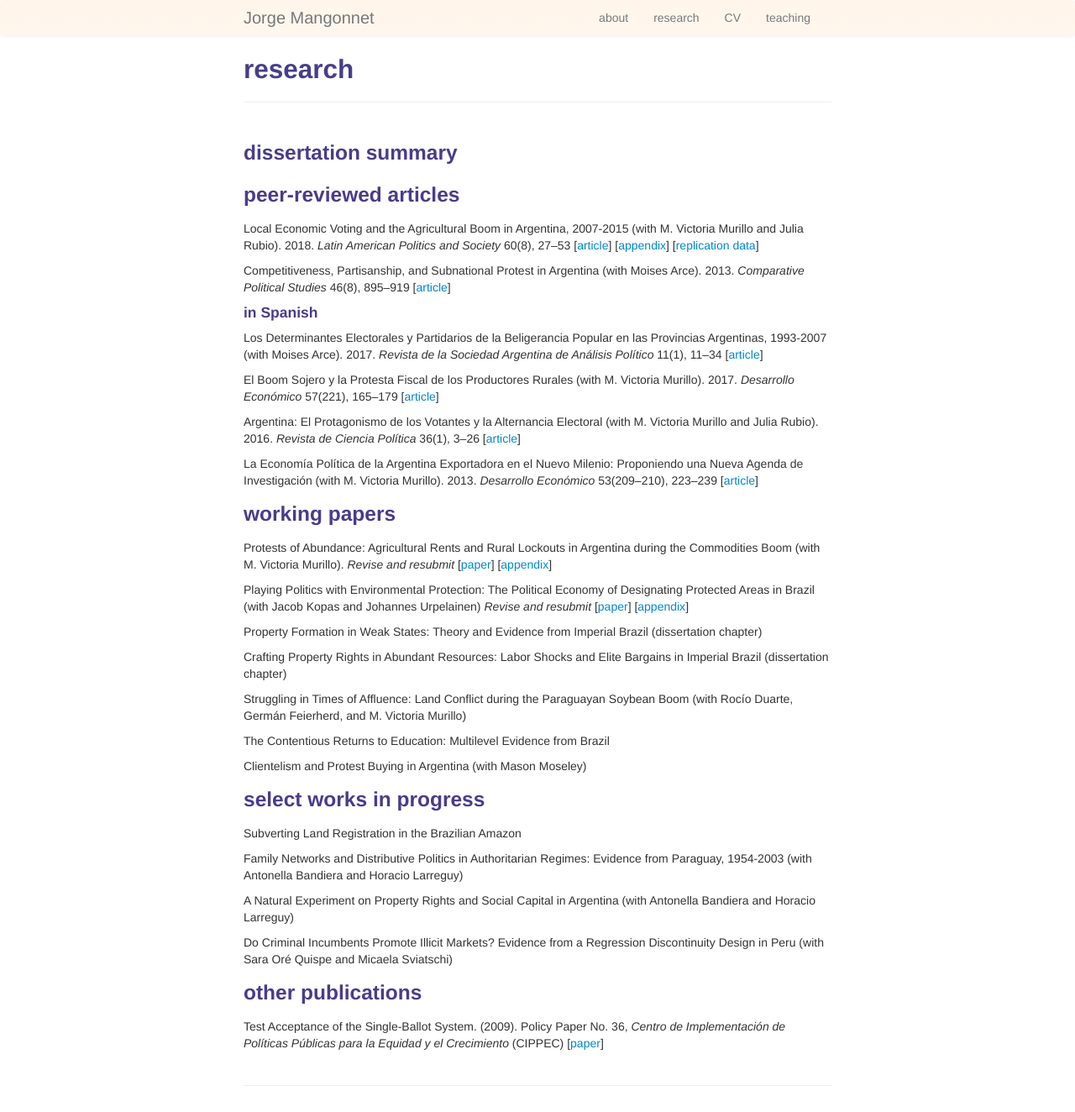
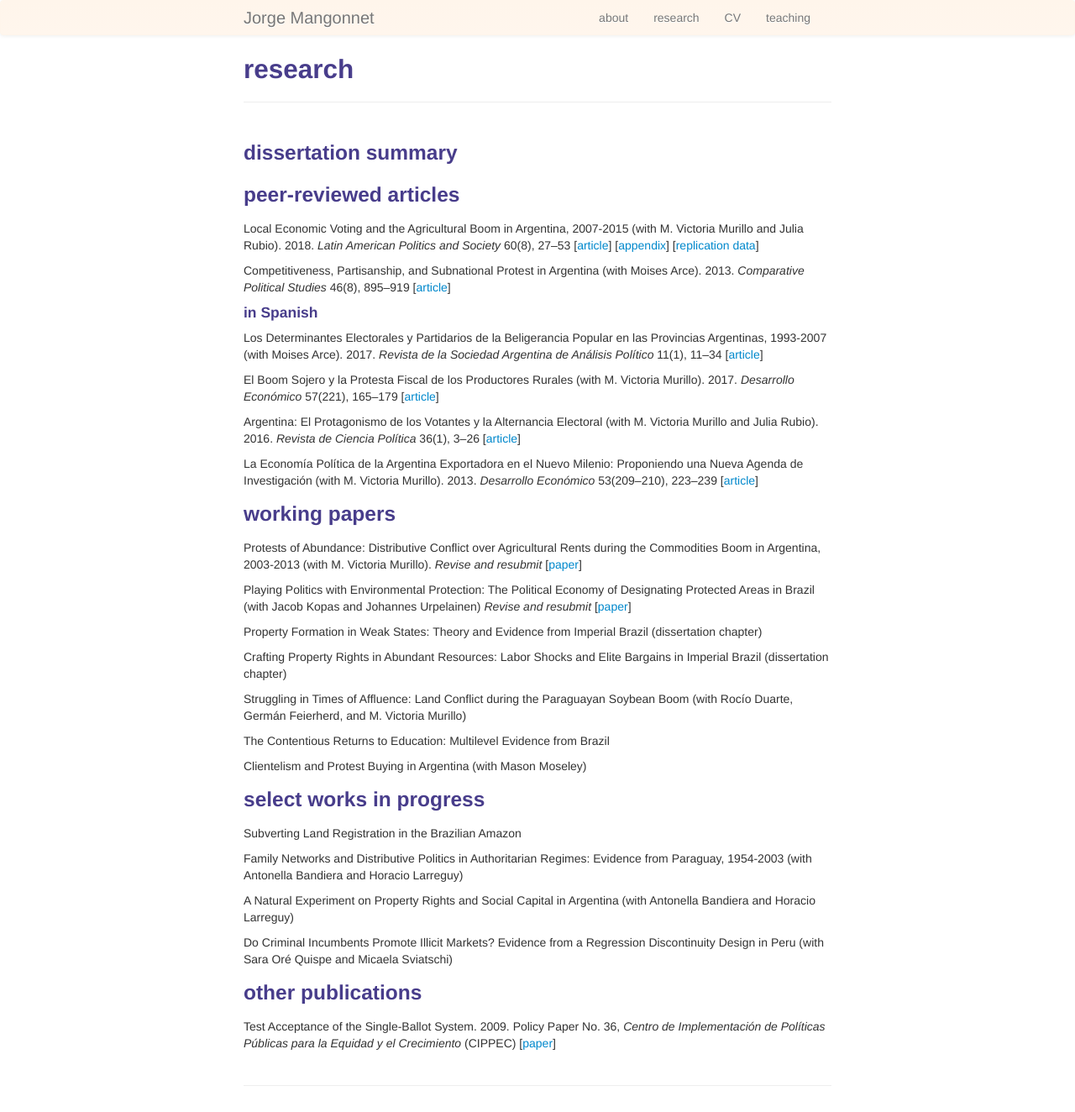
Before and after one commit to mangonnet/mangonnet.github.io, a Jekyll site: the page built from pages/research.md, in a window 1280 px wide. Shown: the whole page at 84% size. Built offline with Jekyll 4.4.1, drawn with Linux system fonts in a browser that asks for light colours.

Commit message:
update my website

```diff
--- a/pages/research.md
+++ b/pages/research.md
@@ -9,27 +9,27 @@
 
 ### <a name="peer-reviewed articles"></a>peer-reviewed articles
 
-Local Economic Voting and the Agricultural Boom in Argentina, 2007-2015 (with M. Victoria Murillo and Julia Rubio). 2018. _Latin American Politics and Society_ 60(8), 27--53 [<a href="https://www.cambridge.org/core/services/aop-cambridge-core/content/view/92C3A565596E963CB91A90759BB87911/S1531426X18000237a.pdf/local_economic_voting_and_the_agricultural_boom_in_argentina_20072015.pdf">article</a>] [<a href="https://static.cambridge.org/resource/id/urn:cambridge.org:id:binary:20180730062633584-0581:S1531426X18000237:S1531426X18000237sup001.docx">appendix</a>] [<a href="https://dataverse.harvard.edu/dataset.xhtml?persistentId=doi:10.7910/DVN/PQHGIJ">replication data</a>]
+Local Economic Voting and the Agricultural Boom in Argentina, 2007-2015 (with M. Victoria Murillo and Julia Rubio). 2018. _Latin American Politics and Society_ 60(8), 27--53 [<a href="{{ BASE_PATH }}/assets/mmr_article_laps2018.pdf">article</a>] [<a href="{{ BASE_PATH }}/assets/mmr_appendix_laps2018.pdf">appendix</a>] [<a href="https://dataverse.harvard.edu/dataset.xhtml?persistentId=doi:10.7910/DVN/PQHGIJ">replication data</a>]
 
-Competitiveness, Partisanship, and Subnational Protest in Argentina (with Moises Arce). 2013. _Comparative Political Studies_ 46(8), 895--919 [<a href="https://journals.sagepub.com/doi/pdf/10.1177/0010414012463888">article</a>]
+Competitiveness, Partisanship, and Subnational Protest in Argentina (with Moises Arce). 2013. _Comparative Political Studies_ 46(8), 895--919 [<a href="{{ BASE_PATH }}/assets/am_cps2013.pdf">article</a>]
 
 
 #### in Spanish
 
-Los Determinantes Electorales y Partidarios de la Beligerancia Popular en las Provincias Argentinas, 1993-2007 (with Moises Arce). 2017. _Revista de la Sociedad Argentina de Análisis Político_ 11(1), 11--34 [<a href="https://dialnet.unirioja.es/descarga/articulo/6171046.pdf">article</a>]
+Los Determinantes Electorales y Partidarios de la Beligerancia Popular en las Provincias Argentinas, 1993-2007 (with Moises Arce). 2017. _Revista de la Sociedad Argentina de Análisis Político_ 11(1), 11--34 [<a href="{{ BASE_PATH }}/assets/ma_saap2017.pdf">article</a>]
 
-El Boom Sojero y la Protesta Fiscal de los Productores Rurales (with M. Victoria Murillo). 2017. _Desarrollo Económico_ 57(221), 165--179 [<a href="https://mariavictoriamurillo.files.wordpress.com/2018/01/el-boom-sojero-y-la-protesta-fiscal-de-los-productores-rurales.pdf">article</a>]
+El Boom Sojero y la Protesta Fiscal de los Productores Rurales (with M. Victoria Murillo). 2017. _Desarrollo Económico_ 57(221), 165--179 [<a href="{{ BASE_PATH }}/assets/mm_de2017.pdf">article</a>]
 
-Argentina: El Protagonismo de los Votantes y la Alternancia Electoral (with M. Victoria Murillo and Julia Rubio). 2016. _Revista de Ciencia Política_ 36(1), 3--26 [<a href="https://www.redalyc.org/pdf/324/32446000001.pdf">article</a>]
+Argentina: El Protagonismo de los Votantes y la Alternancia Electoral (with M. Victoria Murillo and Julia Rubio). 2016. _Revista de Ciencia Política_ 36(1), 3--26 [<a href="{{ BASE_PATH }}/assets/mrm_rccp2016.pdf">article</a>]
 
-La Economía Política de la Argentina Exportadora en el Nuevo Milenio: Proponiendo una Nueva Agenda de Investigación (with M. Victoria Murillo). 2013. _Desarrollo Económico_ 53(209--210), 223--239 [<a href="https://mariavictoriamurillo.files.wordpress.com/2014/02/murillo-mangonnet2013.pdf">article</a>]
+La Economía Política de la Argentina Exportadora en el Nuevo Milenio: Proponiendo una Nueva Agenda de Investigación (with M. Victoria Murillo). 2013. _Desarrollo Económico_ 53(209--210), 223--239 [<a href="{{ BASE_PATH }}/assets/mm_de2013.pdf">article</a>]
 
 
 ### <a name="working papers"></a>working papers
 
-Protests of Abundance: Agricultural Rents and Rural Lockouts in Argentina during the Commodities Boom (with M. Victoria Murillo). _Revise and resubmit_ [<a href="{{ BASE_PATH }}/pages/working_papers/mangonnet&murillo_paper_v201903">paper</a>] [<a href="{{ BASE_PATH }}/pages/working_papers/mangonnet&murillo_appendix_v201903">appendix</a>]
+Protests of Abundance: Distributive Conflict over Agricultural Rents during the Commodities Boom in Argentina, 2003-2013 (with M. Victoria Murillo). _Revise and resubmit_ [<a href="{{ BASE_PATH }}/assets/v062019_mm.pdf">paper</a>]
 
-Playing Politics with Environmental Protection: The Political Economy of Designating Protected Areas in Brazil (with Jacob Kopas and Johannes Urpelainen) _Revise and resubmit_ [<a href="{{ BASE_PATH }}/pages/working_papers/kmu_paper_v201906">paper</a>] [<a href="{{ BASE_PATH }}/pages/working_papers/kmu_appendix_v201906">appendix</a>]
+Playing Politics with Environmental Protection: The Political Economy of Designating Protected Areas in Brazil (with Jacob Kopas and Johannes Urpelainen) _Revise and resubmit_ [<a href="{{ BASE_PATH }}/assets/v062018_kmu.pdf">paper</a>]
 
 Property Formation in Weak States: Theory and Evidence from Imperial Brazil (dissertation chapter)
 
@@ -55,7 +55,7 @@
 
 ### other publications
 
-Test Acceptance of the Single-Ballot System. (2009). Policy Paper No. 36, _Centro de Implementación de Políticas Públicas para la Equidad y el Crecimiento_ (CIPPEC) [<a href="https://www.cippec.org/publicacion/testeo-de-aceptacion-del-sistema-de-votacion-por-boleta-unica-entre-los-votantes">paper</a>]
+Test Acceptance of the Single-Ballot System. 2009. Policy Paper No. 36, _Centro de Implementación de Políticas Públicas para la Equidad y el Crecimiento_ (CIPPEC) [<a href="{{ BASE_PATH }}/assets/gm_cippec2009.pdf">paper</a>]
 
 
 
```
Also changed, not shown: 10 other files.
